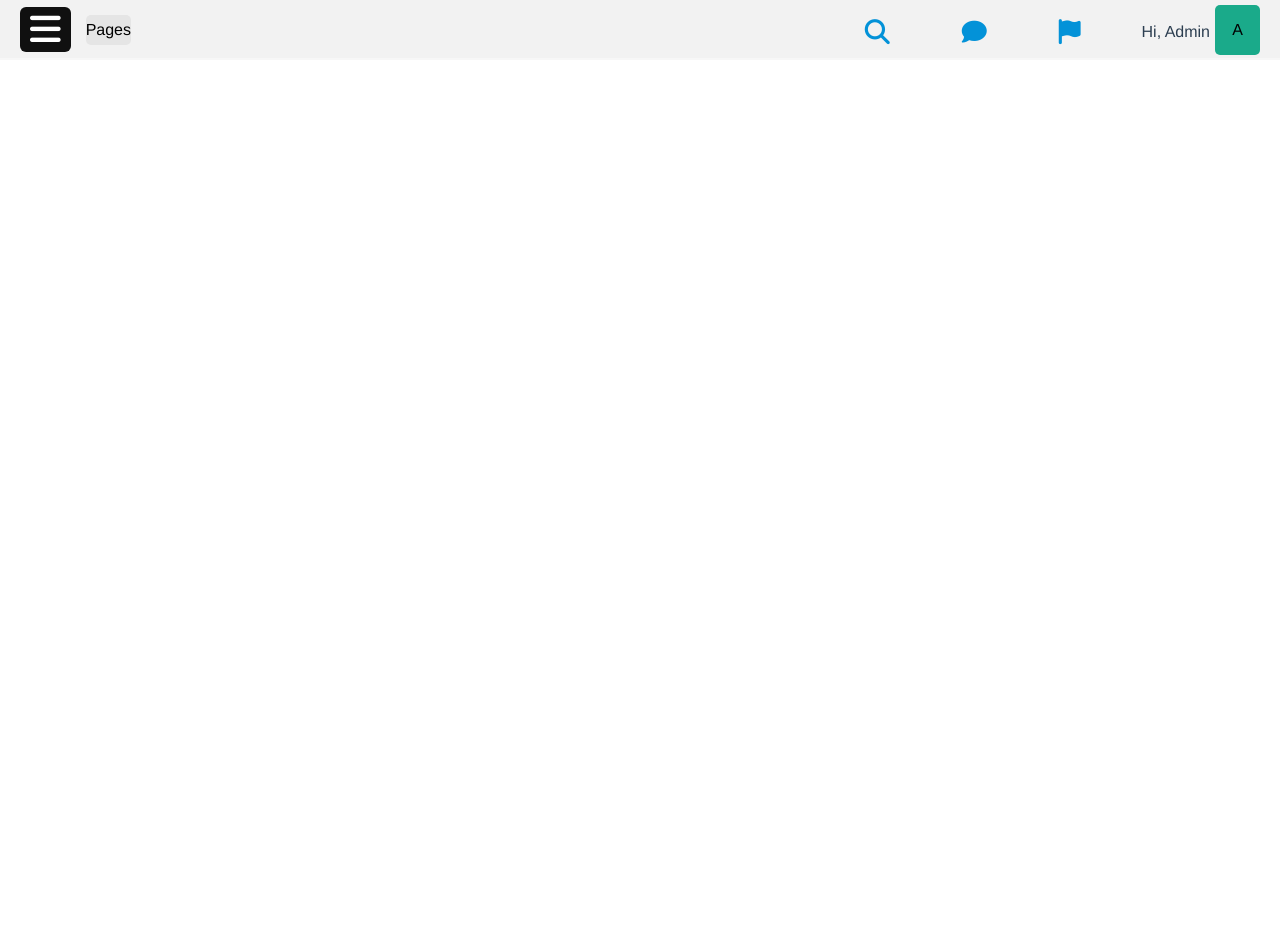
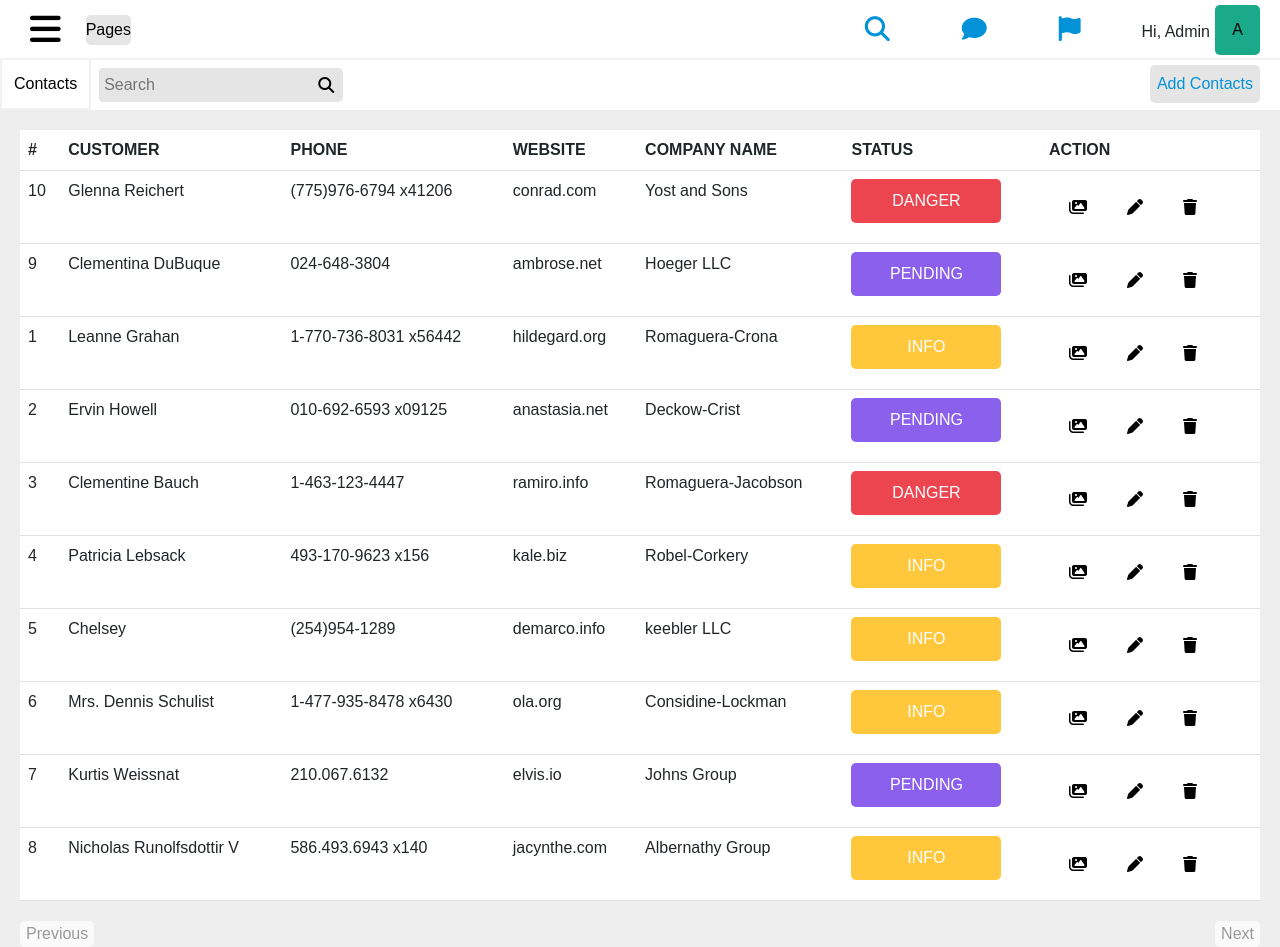
Before and after one commit to Balaynd/Template, a Vue app: page / in a window 1280 px wide. Before the commit the page ends 800 px from the top, so only its background shows below. Built offline with nearby package versions, Linux system fonts and the light colour scheme.

Commit message:
Design done

```diff
--- a/src/App.vue
+++ b/src/App.vue
@@ -19,11 +19,9 @@ export default{
 @import url("https://fonts.googleapis.com/css2?family=Roboto:wght@300;400;500;700;900&display=swap");
 @import url("https://fonts.googleapis.com/icon?family=Material+Icons");
 
-#app {
-  font-family: Avenir, Helvetica, Arial, sans-serif;
-  -webkit-font-smoothing: antialiased;
-  -moz-osx-font-smoothing: grayscale;
-  text-align: center;
-  color: #2c3e50;
+*{
+  font-family: 'Poppins', sans-serif;
 }
+
+
 </style>
--- a/src/components/Main/MainLayout.vue
+++ b/src/components/Main/MainLayout.vue
@@ -3,6 +3,8 @@
     <sidebar-components/>
     <!-- <sample-code/> -->
     <nav-bar-components/>
+    <sub-nav-bar-components/>
+    <main-content/>
     <router-view/>
     </div>
 </template>
@@ -11,27 +13,19 @@
 // import SampleCode from '../SampleCode.vue'
 import SidebarComponents from '../SidebarComponents.vue'
 import NavBarComponents from '../NavBarComponents.vue'
+import SubNavBarComponents from '../SubNavBarComponents.vue'
+import MainContent from '../MainContent.vue'
 
 export default {
     components: {
         SidebarComponents,
         NavBarComponents,
+        SubNavBarComponents,
+        MainContent,
         // SampleCode,
     }
 }
 </script>
 
 <style>
-@media only screen and (max-width:800px) {
-  /* For tablets: */
-  .sidebar {
-    max-width: 200px;
-  }
-}
-@media only screen and (max-width:800px) {
-  /* For mobile phones: */
-  .sidebar {
-    max-width: 100%;
-  }
-}
 </style>
--- /dev/null
+++ b/src/components/MainContent.vue
@@ -0,0 +1,224 @@
+<template>
+<div>
+    <table class="table">
+        <thead>
+            <tr>
+                <th scope="col">#</th>
+                <th scope="col">CUSTOMER</th>
+                <th scope="col">PHONE</th>
+                <th scope="col">WEBSITE</th>
+                <th scope="col">COMPANY NAME</th>
+                <th scope="col">STATUS</th>
+                <th scope="col">ACTION</th>
+            </tr>
+            </thead>
+            <tbody>
+            <tr>
+                <td>10</td>
+                <td>Glenna Reichert</td>
+                <td>(775)976-6794 x41206</td>
+                <td>conrad.com</td>
+                <td>Yost and Sons</td>
+                <td><button type="button" class="danger">DANGER</button></td>
+                <td><a href="">
+                    <i class="fa-solid fa-images"></i>
+                    <i class="fa-solid fa-pen"></i>
+                    <i class="fa-solid fa-trash"></i>
+                    </a>
+                </td>
+            </tr>
+            <tr>
+                <td>9</td>
+                <td>Clementina DuBuque</td>
+                <td>024-648-3804</td>
+                <td>ambrose.net</td>
+                <td>Hoeger LLC</td>
+                <td><button type="button" class="pending">PENDING</button></td>
+                <td><a href="">
+                    <i class="fa-solid fa-images"></i>
+                    <i class="fa-solid fa-pen"></i>
+                    <i class="fa-solid fa-trash"></i>
+                    </a>
+                </td>
+            </tr>
+            <tr>
+                <td>1</td>
+                <td>Leanne Grahan</td>
+                <td>1-770-736-8031 x56442</td>
+                <td>hildegard.org</td>
+                <td>Romaguera-Crona</td>
+                <td><button type="button" class="info">INFO</button></td>
+                <td><a href="">
+                    <i class="fa-solid fa-images"></i>
+                    <i class="fa-solid fa-pen"></i>
+                    <i class="fa-solid fa-trash"></i>
+                    </a>
+                </td>
+            </tr>
+            <tr>
+                <td>2</td>
+                <td>Ervin Howell</td>
+                <td>010-692-6593 x09125</td>
+                <td>anastasia.net</td>
+                <td>Deckow-Crist</td>
+                <td><button type="button" class="pending">PENDING</button></td>
+                <td><a href="">
+                    <i class="fa-solid fa-images"></i>
+                    <i class="fa-solid fa-pen"></i>
+                    <i class="fa-solid fa-trash"></i>
+                    </a>
+                </td>
+            </tr>
+            <tr>
+                <td>3</td>
+                <td>Clementine Bauch</td>
+                <td>1-463-123-4447</td>
+                <td>ramiro.info</td>
+                <td>Romaguera-Jacobson</td>
+                <td><button type="button" class="danger">DANGER</button></td>
+                <td><a href="">
+                    <i class="fa-solid fa-images"></i>
+                    <i class="fa-solid fa-pen"></i>
+                    <i class="fa-solid fa-trash"></i>
+                    </a>
+                </td>
+            </tr>
+            <tr>
+                <td>4</td>
+                <td>Patricia Lebsack</td>
+                <td>493-170-9623 x156</td>
+                <td>kale.biz</td>
+                <td>Robel-Corkery</td>
+                <td><button type="button" class="info">INFO</button></td>
+                <td><a href="">
+                    <i class="fa-solid fa-images"></i>
+                    <i class="fa-solid fa-pen"></i>
+                    <i class="fa-solid fa-trash"></i>
+                    </a>
+                </td>
+            </tr>
+            <tr>
+                <td>5</td>
+                <td>Chelsey</td>
+                <td>(254)954-1289</td>
+                <td>demarco.info</td>
+                <td>keebler LLC</td>
+                <td><button type="button" class="info">INFO</button></td>
+                <td><a href="">
+                    <i class="fa-solid fa-images"></i>
+                    <i class="fa-solid fa-pen"></i>
+                    <i class="fa-solid fa-trash"></i>
+                    </a>
+                </td>
+            </tr>
+            <tr>
+                <td>6</td>
+                <td>Mrs. Dennis Schulist</td>
+                <td>1-477-935-8478 x6430</td>
+                <td>ola.org</td>
+                <td>Considine-Lockman</td>
+                <td><button type="button" class="info">INFO</button></td>
+                <td><a href="">
+                    <i class="fa-solid fa-images"></i>
+                    <i class="fa-solid fa-pen"></i>
+                    <i class="fa-solid fa-trash"></i>
+                    </a>
+                </td>
+            </tr>
+            <tr>
+                <td>7</td>
+                <td>Kurtis Weissnat</td>
+                <td>210.067.6132</td>
+                <td>elvis.io</td>
+                <td>Johns Group</td>
+                <td><button type="button" class="pending">PENDING</button></td>
+                <td><a href="">
+                    <i class="fa-solid fa-images"></i>
+                    <i class="fa-solid fa-pen"></i>
+                    <i class="fa-solid fa-trash"></i>
+                    </a>
+                </td>
+            </tr>
+            <tr>
+                <td>8</td>
+                <td>Nicholas Runolfsdottir V</td>
+                <td>586.493.6943 x140</td>
+                <td>jacynthe.com</td>
+                <td>Albernathy Group</td>
+                <td><button type="button" class="info">INFO</button></td>
+                <td><a href="">
+                    <i class="fa-solid fa-images"></i>
+                    <i class="fa-solid fa-pen"></i>
+                    <i class="fa-solid fa-trash"></i>
+                    </a>
+                </td>
+            </tr>
+        </tbody>
+    </table>
+</div>
+</template>
+
+<script>
+    export default {
+
+    }
+</script>
+
+<style scoped>
+div{
+    margin: 20px;
+    background: #fff;
+}
+
+div tr{
+    text-align: left;
+}
+
+.danger{
+    padding: 10px;
+    width: 150px;
+    border: none;
+    border-radius: 5px;
+    background: #EC454F;
+    color: #fff;
+}
+
+.danger:hover{
+    background: #ff0011;
+}
+
+.pending{
+    padding: 10px;
+    width: 150px;
+    border: none;
+    border-radius: 5px;
+    background: #8B60ED;
+    color: #fff;
+}
+
+.pending:hover{
+    background: #4e02ff;
+}
+
+.info{
+    padding: 10px;
+    width: 150px;
+    border: none;
+    border-radius: 5px;
+    background: #FFC73C;
+    color: #fff;
+}
+
+.info:hover{
+    background: #ffb700;
+}
+
+i{
+    margin: 20px;
+    color: black;
+}
+
+i:hover{
+    color: #999999;
+}
+</style>
--- a/src/components/NavBarComponents.vue
+++ b/src/components/NavBarComponents.vue
@@ -1,27 +1,22 @@
 <template>
-<nav>
+<div>
     <input type="checkbox" id="check">
     <label for="check" class="menu">
       <i class="fas fa-bars" id="open"></i>
-
     </label>
     <button type="button" class="btn-1">Pages</button>
-
     <input type="checkbox" id="check1">
     <label for="check1" class="checkbtn">
       <i class="fas fa-bars"></i>
     </label>
-
     <button type="button" class="btn-2">A</button>
     <p class="sample">Hi, Admin</p>
   <ul>
-    <li><a href=""><i class="fas fa-search"></i></a></li>
-    <li><a href=""><i class="fas fa-comment"></i></a></li>
-    <li><a href=""><i class="fas fa-flag"></i></a></li>
-
+    <li><a href="#"><i class="fas fa-search"></i></a></li>
+    <li><a href="#"><i class="fas fa-comment"></i></a></li>
+    <li><a href="#"><i class="fas fa-flag"></i></a></li>
   </ul>
-
-</nav>
+</div>
 </template>
 
 <script>
@@ -41,11 +36,11 @@ export default {
   box-sizing: border-box;
 }
 
-nav{
-  background: #F2F2F2;
+div{
+  background: #ffffff;
   height: 60px;
   width: 100%;
-  border-bottom: 2px solid #F7F7F7;
+  border-bottom: 2px solid #f1f1f1;
 }
 
 .menu{
@@ -85,20 +80,19 @@ p{
   width: 45px;
 }
 
-
-
-nav ul{
+div ul{
   float: right;
   margin-right: 10x;
 }
 
-nav ul li{
+div ul li{
   display: inline-block;
-  line-height: 65px;
+  line-height: 45px;
   margin-right: 50px;
+  margin-top: 7px;
 }
 
-nav ul li a{
+div ul li a{
   color: #0392D8;
   font-size: 25px;
   padding: 5px 11px;
@@ -113,10 +107,9 @@ a:hover{
 
 label #open{
   cursor: pointer;
-  background: #101010;
   border-radius: 6px;
   font-size: 35px;
-  color: white;
+  color: black;
   padding: 5px 10px;
   margin-top: 7px;
   transition: all .5s;
@@ -166,10 +159,10 @@ label #open{
     text-align: center;
     transition: all .5s;
   }
-  nav ul li{
+  div ul li{
     display: block;
   }
-  nav ul li a{
+  div ul li a{
     font-size: 20px;
   }
   a:hover{
--- /dev/null
+++ b/src/components/SubNavBarComponents.vue
@@ -0,0 +1,80 @@
+<template>
+    <div>
+        <button type="button" class="contact">Contacts</button>
+        <input type="search" placeholder="Search" class="search-box">
+        <i class="fas fa-search"></i>
+        <button type="button" class="add-contact">Add Contacts</button>
+    </div>
+</template>
+
+<script>
+    export default {
+        name: 'SubNavBarComponents'
+    }
+</script>
+
+<style scoped>
+div{
+    width: 100%;
+    height: 50px;
+    background: white;
+}
+
+.contact{
+    float: left;
+    border-style: solid;
+    border-width: 2px;
+    border-color: #f1f1f1;
+    background: #fff;
+    padding: 12px;
+    margin-top: -2px;
+    border-radius: 0;
+}
+
+.contact:hover{
+    background: #929292;
+}
+
+.search-box{
+    float: left;
+    margin: 8px;
+    padding: 5px;
+    border-radius: 4px;
+    border: none;
+    background: #E5E5E5;
+    outline:none;
+}
+
+i{
+    float: left;
+    padding: 9px;
+    margin-top: 8px;
+    margin-left: -15px;
+    color: black;
+    background: #E5E5E5;
+    border-radius: 5px;
+}
+
+i:hover{
+    background: #929292;
+    border-radius: 5px;
+}
+
+.add-contact{
+    float: right;
+    padding: 7px;
+    border: none;
+    border-radius: 5px;
+    margin: 5px;
+    margin-right: 20px;
+    background: #E5E5E5;
+    color: #0392D8;
+}
+
+.add-contact:hover{
+    background: #929292;
+    border-radius: 5px;
+}
+
+
+</style>
--- a/src/components/samplecode.vue
+++ b/src/components/samplecode.vue
@@ -5,7 +5,7 @@
                 <p>Advance Exterior</p>
             </div>
             <div class="rightpanel">
-                <a class="active" href="#">Search</a>
+                <a href="#">Search</a>
                 <a href="#">Comment</a>
                 <a href="#">Reports</a>
             </div>
--- a/src/views/HomeView.vue
+++ b/src/views/HomeView.vue
@@ -1,5 +1,7 @@
 <template>
   <div class="home">
+    <button type="button" class="previous">Previous</button>
+    <button type="button" class="next">Next</button>
   </div>
 </template>
 
@@ -14,3 +16,33 @@ export default {
   }
 }
 </script>
+
+<style scope>
+  div{
+    background: #EEEEEE;
+    height: 100%;
+  }
+
+  button{
+    border: none;
+    border-radius: 5px;
+  }
+
+  button:hover{
+    background: #d3d3d3;
+    border-radius: 5px;
+  }
+
+  .next{
+    float: right;
+    margin-right: 20px;
+    background: #FAFAFA;
+    color: #999999;
+  }
+
+  .previous{
+    margin-left: 20px;
+    background: #FAFAFA;
+    color: #999999;
+  }
+</style>
```
Also changed, not shown: src/components/SidebarComponents.vue (+14 -1 lines). Lines whose indentation alone changed are shown as unchanged.
